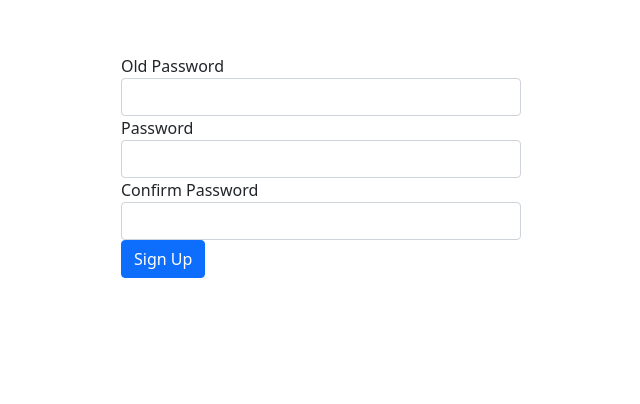
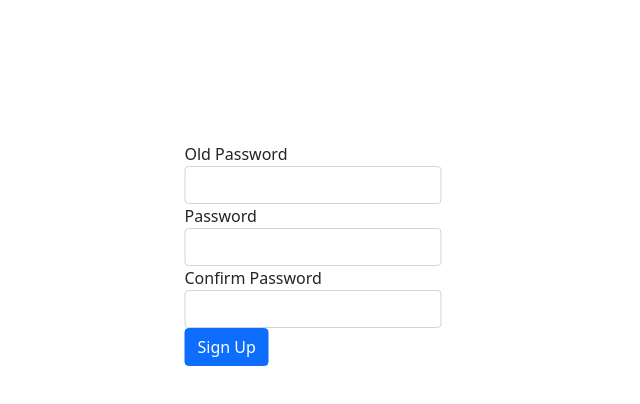
Before and after one commit to Keflemariam/Forms_Exercise, an Angular app: page / in a window 1280 px wide. Shown: the part 146-550 px from the top of the page, without its empty margins (327-967 px from the left). Built offline with nearby package versions, Linux system fonts and the light colour scheme.

Commit message:
Add css modification center window

```diff
--- a/src/app/changepassword-form/changepassword-form.component.css
+++ b/src/app/changepassword-form/changepassword-form.component.css
@@ -1,9 +1,9 @@
 .dialog-box{
-    position: absolute;
-    top:25%;
-    left: 35%;
-    width: 400px;
-    height: 400px;
+    position: fixed;
+  top: 50%;
+  left: 50%;
+  /* bring your own prefixes */
+  transform: translate(-50%, -50%);
 
 
 }
--- a/src/app/signup-form/signup-form.component.css
+++ b/src/app/signup-form/signup-form.component.css
@@ -1,9 +1,8 @@
 .dialog-box{
-    position: absolute;
-    top:25%;
-    left: 35%;
-    width: 400px;
-    height: 400px;
-
+    position: fixed;
+  top: 50%;
+  left: 50%;
+  /* bring your own prefixes */
+  transform: translate(-50%, -50%);
 
 }
```
